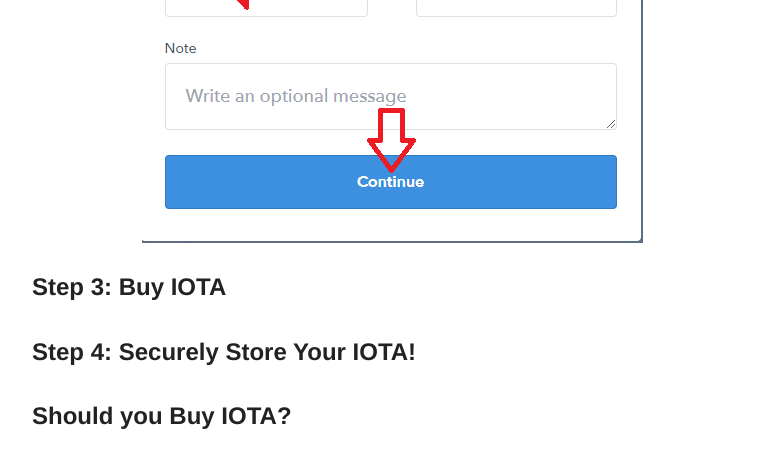
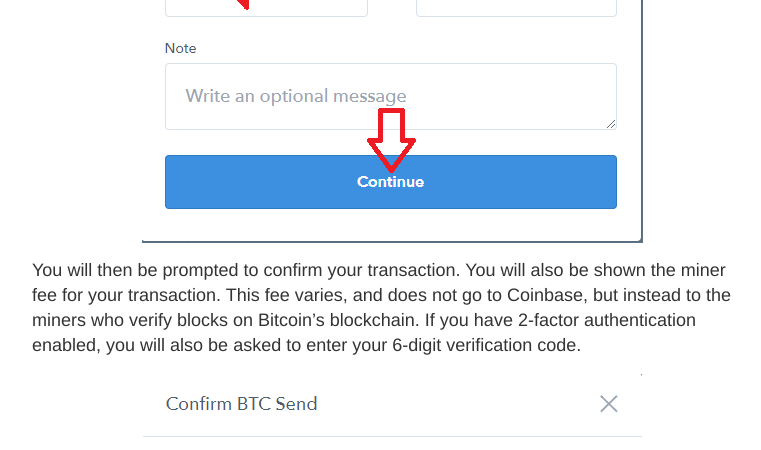
Before and after one commit to homebodygym/homebodygym, a Jekyll site: the page built from pages/altcoins/how-to-buy/iota.md, in a window 1280 px wide and 1400 px high, scrolled down 4067 px. Shown: the top 450 px of the window, without its empty margins (248-1009 px from the left). Built offline with Jekyll 4.4.1, drawn with Linux system fonts in a browser that asks for light colours; a script that is not in the unit is left out; some of the changed text lies outside the part shown.

Commit message:
finished step 2 iota

```diff
--- a/pages/altcoins/how-to-buy/iota.md
+++ b/pages/altcoins/how-to-buy/iota.md
@@ -73,9 +73,13 @@
 
 Paste your Binance wallet address in the recipient box. Enter the amount of Bitcoin in dollars that you would like to send, then click continue.
 
-![Sending Bitcoin to Coinbase](/img/altcoins/how-to-buy/coinbasesendbtc.png){: .img-center}
+![Sending Bitcoin from Coinbase](/img/altcoins/how-to-buy/coinbasesendbtc.png){: .img-center}
 
+You will then be prompted to confirm your transaction. You will also be shown the miner fee for your transaction. This fee varies, and does not go to Coinbase, but instead to the miners who verify blocks on Bitcoin's blockchain. If you have 2-factor authentication enabled, you will also be asked to enter your 6-digit verification code.
 
+![Confirming your transaction](/img/altcoins/how-to-buy/coinbaseconfirm.png){: .img-center}
+
+After you send your Bitcoin, it may take some time to arrive. Don't panic immediately if your Bitcoin has left Coinbase but not arrived at Binance. Depending on the Bitcoin network and websites themselves, transfers may take some time to process.
 
 ## Step 3: Buy IOTA
 
```
Also changed, not shown: img/altcoins/how-to-buy/coinbaseconfirm.png (added).
